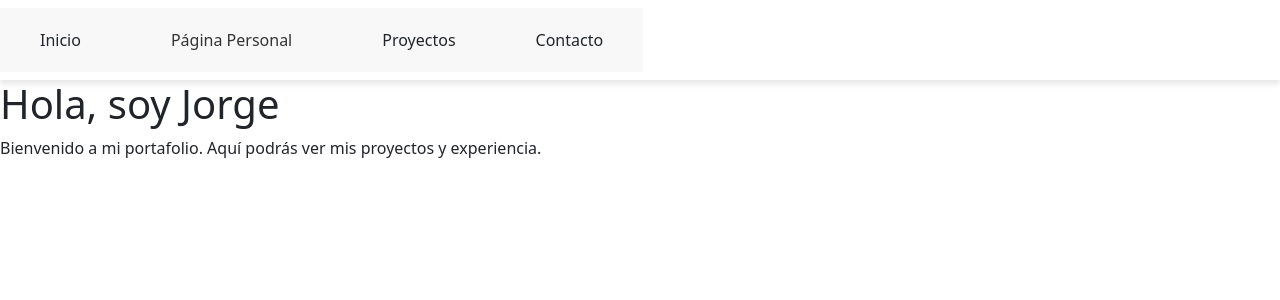
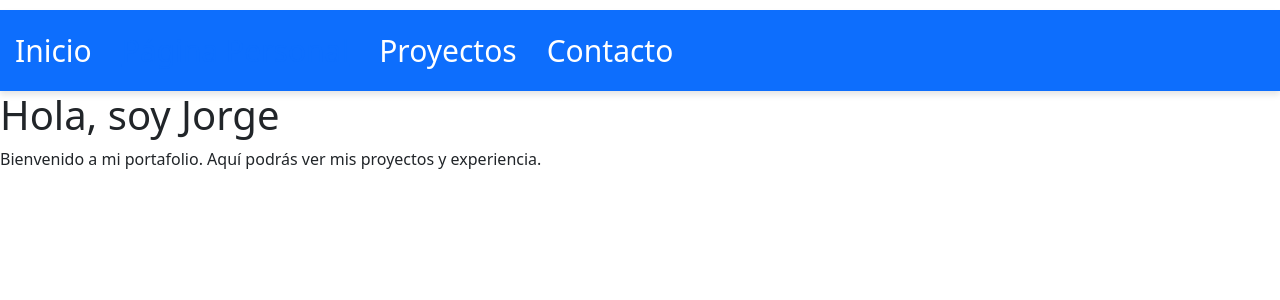
Before and after one commit to jorgecock/demo-react-jorgecock, a React (Create React App) app: page / in a window 1280 px wide. Shown: the top 300 px of the page. Built offline with nearby package versions, Linux system fonts and the light colour scheme.

Commit message:
correccion menu satelites y estilos

```diff
--- a/src/App.css
+++ b/src/App.css
@@ -3,111 +3,104 @@ body {
   font-family: Arial, sans-serif;
   margin: 0;
   padding: 0;
-  background-color: #f5f5f5; /* Fondo claro */
+  background-color: #f5f5f5;
+  padding-top: 10px; /* Ajusta según la altura del navbar */
 }
 
-nav ul {
-  list-style: none;
-  padding: 0;
-  margin: 0;
-  display: flex;
-  background-color: #f8f8f8;
-}
-
-nav ul li {
-  position: relative; /* Necesario para posicionar el dropdown */
-  padding: 10px 20px;
-}
-
-nav ul li a {
-  text-decoration: none;
-  color: #333;
-  display: block;
-  padding: 10px;
-}
-
-nav ul li:hover > .dropdown {
-  display: block;
-}
-
-/* Navbar */
+/* Barra de navegación */
 .navbar {
-  background-color: white;
+  background-color: #0d6efd;
+  font-size: 30px;
+  color: white;
+  position: fixed; /* Se mantiene fija y no afecta el contenido */
+  width: 100%;
+  top: 0;
+  left: 0;
+  z-index: 1000;
   padding: 15px 0;
   box-shadow: 0px 4px 6px rgba(0, 0, 0, 0.1);
 }
 
+
 .nav-list {
   list-style: none;
-  display: flex;  /* Alineación horizontal */
+  display: flex;
   justify-content: center;
   align-items: center;
   padding: 0;
   margin: 0;
 }
 
+
 .nav-list li {
-  margin: 0 20px;
-  position: relative;
+  position: relative; /* Clave para dropdown absoluto */
+  padding: 10px 15px;
 }
 
+
 .nav-link {
-  color: #333;
+  color: white;
   text-decoration: none;
   font-size: 16px;
   font-weight: bold;
-  padding: 10px 15px;
-  transition: color 0.3s, background 0.3s;
-}
-
-.nav-link:hover {
-  color: #007bff;
-}
-
-/* Estilos para el dropdown */
-.nav-dropdown:hover .dropdown {
   display: block;
 }
 
 
+.nav-link:hover {
+  text-decoration: underline;
+}
 
+
+/* Dropdown */
 .dropdown {
   display: none;
-  position: absolute;
-  background-color: white;
-  list-style: none;
-  padding: 0;
-  top: 100%;
+  position: absolute; /* Se superpone sin mover contenido */
+  top: 100%; /* Se despliega justo debajo */
   left: 0;
-  min-width: 220px;
+  min-width: 200px;
+  background: #ffffff;
   border: 1px solid #ddd;
   border-radius: 5px;
   box-shadow: 0px 4px 6px rgba(0, 0, 0, 0.1);
-  width: 200px; /* Ancho fijo */
-  background: #ffffff;
-  z-index: 1000;
+  z-index: 9999;
+  padding: 0;
 }
 
+/* Asegurar que el dropdown flote correctamente */
+.nav-dropdown {
+  position: relative; /* Mantiene bien el dropdown */
+}
+
+.nav-dropdown:hover .dropdown {
+  display: block;
+  position: absolute; /* Esto asegura que flote */
+  text-decoration: underline;
+}
+
+/* Formato de los elementos dentro del dropdown */
 .dropdown li {
+  list-style: none;
+  padding: 0;
+  margin: 0;
   width: 100%;
-  padding: 10px;
 }
 
 .dropdown li a {
   color: #000;
+  display: block;
+  padding: 10px;
+  text-decoration: none;
+  white-space: nowrap; /* Evita que el texto se divida en varias líneas */
+}
+
+/* Asegurar que el color no cambie cuando el enlace ya ha sido visitado */
+.dropdown li a:visited {
+  color: black; /* Se mantiene blanco incluso después de ser visitado */
 }
 
 .dropdown li a:hover {
-  background: #ddd;
+  background: #0d6efd;
+  text-decoration: underline;
+  color: white;
 }
-
-.dropdown .nav-link {
-  padding: 12px;
-  display: block;
-}
-
-.dropdown .nav-link:hover {
-  background-color: #007bff;
-  color: white;
-  border-radius: 5px;
-}
--- a/src/App.js
+++ b/src/App.js
@@ -13,6 +13,7 @@ function Home() {
   );
 }
 
+/*
 function SeguimientoSatelites() {
   return (
     <section className="seguimientosatelites">
@@ -21,6 +22,7 @@ function SeguimientoSatelites() {
     </section>
   );
 }
+*/
 
 
 function Projects() {
```
